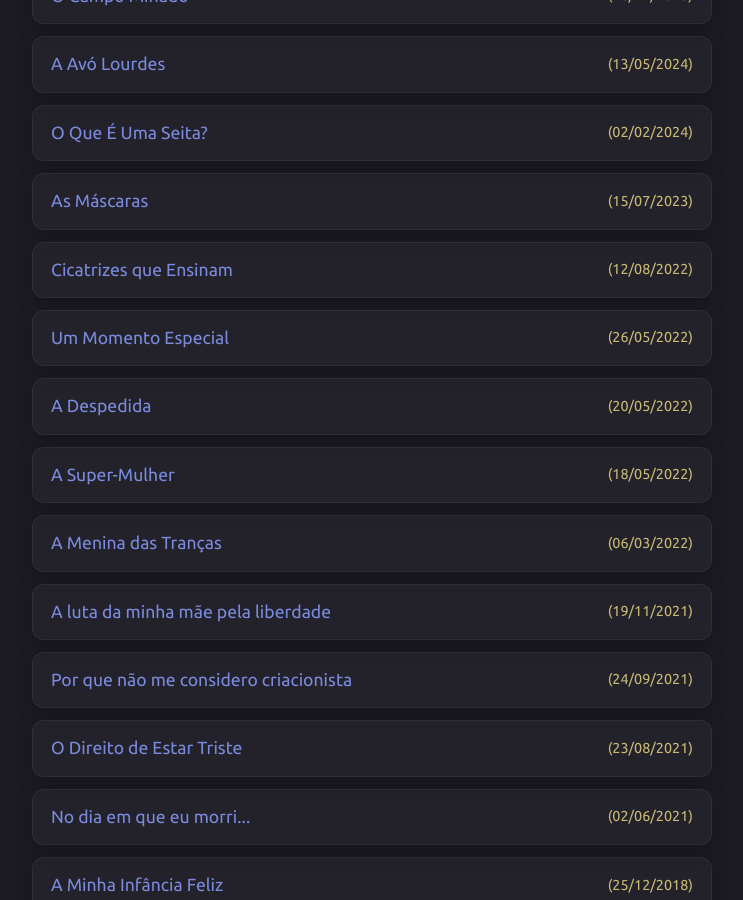
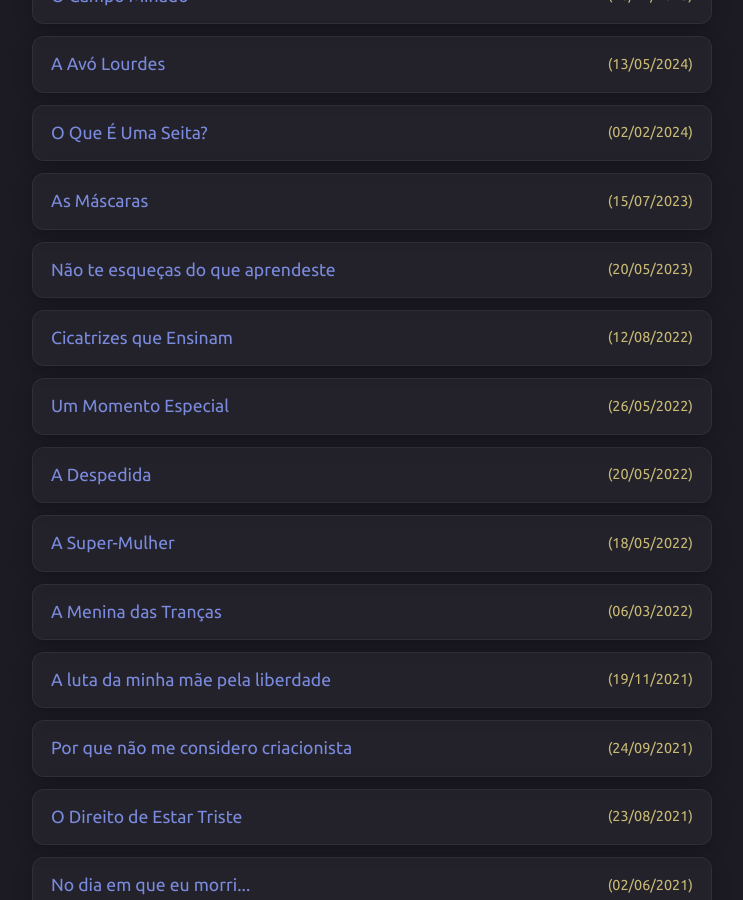
Before and after one commit to joaquim-capitao/queime-depois-de-ler, a Jekyll site: the page index.html, which Jekyll copies as it is, in a window 1280 px wide and 900 px high, scrolled down 2893 px. Shown: the whole window, without its empty margins (268-1011 px from the left). Built offline with Jekyll 4.4.1, drawn with Linux system fonts in a browser that asks for light colours.

Commit message:
Add new list item for 'Não te esqueças do que aprendeste'

```diff
--- a/index.html
+++ b/index.html
@@ -203,6 +203,7 @@
       <li><a href="https://sites.google.com/view/naturezaespiritual/a-natureza-espiritual-do-ser-humano"><span class="title">A Avó Lourdes</span><span class="date">(13/05/2024)</span></a></li>
       <li><a href="https://joaquim-capitao.github.io/queime-depois-de-ler/o-que-e-uma-seita"><span class="title">O Que É Uma Seita?</span><span class="date">(02/02/2024)</span></a></li>
       <li><a href="http://simp.ly/p/jkZrmT"><span class="title">As Máscaras</span><span class="date">(15/07/2023)</span></a></li>
+      <li><a href="https://joaquim-capitao.github.io/queime-depois-de-ler/nao-te-esquecas-do-que-aprendeste"><span class="title">Não te esqueças do que aprendeste</span><span class="date">(20/05/2023)</span></a></li>
       <li><a href="https://sites.google.com/view/cicatrizesqueensinam/cicatrizes"><span class="title">Cicatrizes que Ensinam</span><span class="date">(12/08/2022)</span></a></li>
       <li><a href="https://sites.google.com/view/ummomentoespecial/um-momento-especial"><span class="title">Um Momento Especial</span><span class="date">(26/05/2022)</span></a></li>
       <li><a href="https://sites.google.com/view/a-despedida/despedida"><span class="title">A Despedida</span><span class="date">(20/05/2022)</span></a></li>
```
